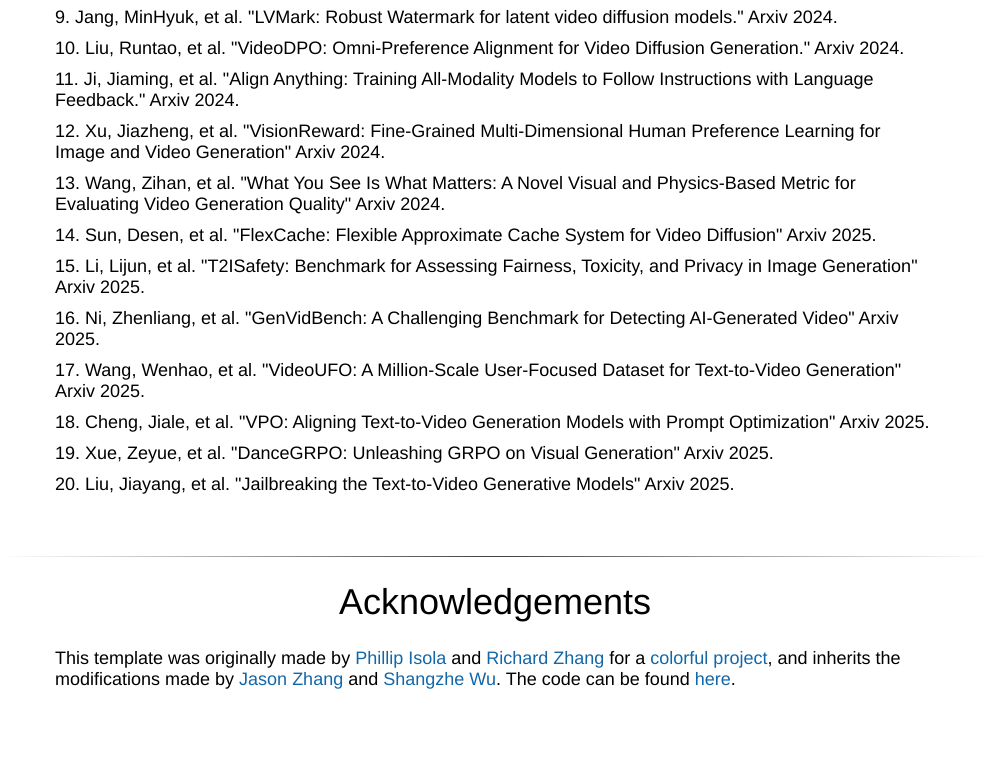
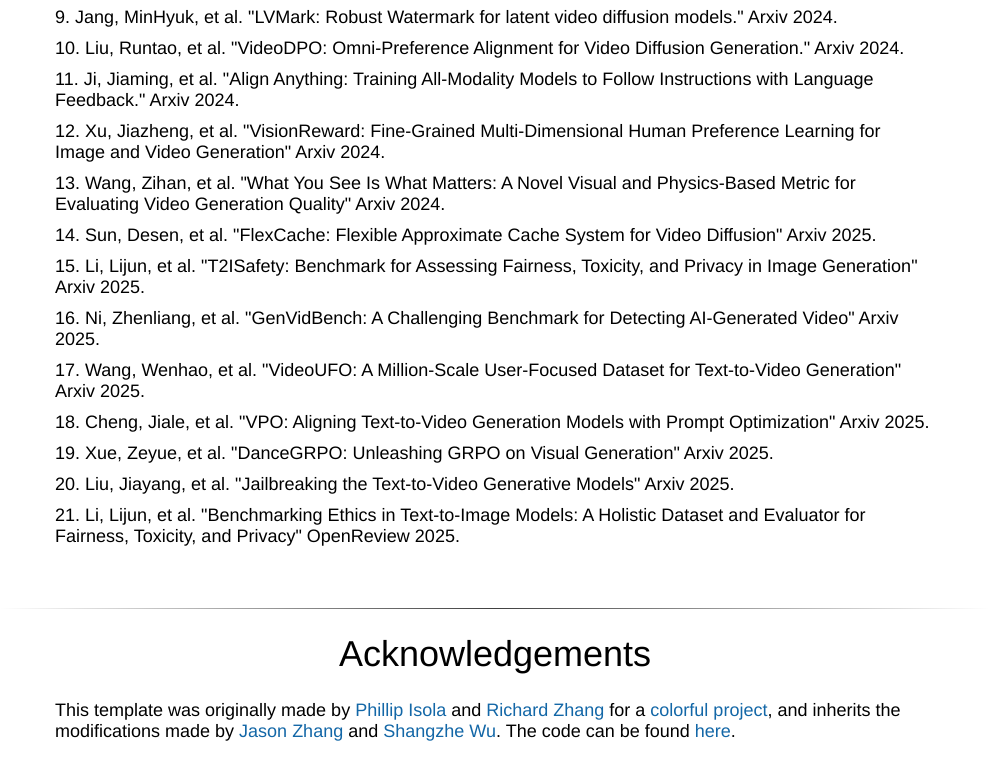
Before and after one commit to VidProM/vidprom.github.io, a plain HTML site: page index.html in a window 1280 px wide. Shown: the part 5643-6423 px from the top of the page, without its empty margins (145-1133 px from the left). Before the commit the page ends 6385 px from the top, so only its background shows below. Drawn offline with Linux system fonts and the light colour scheme; a script that the page names is missing.

Commit message:
Update index.html

```diff
--- a/index.html
+++ b/index.html
@@ -217,6 +217,10 @@
     <p style="width: 80%;">
     20. Liu, Jiayang, et al. "Jailbreaking the Text-to-Video Generative Models" Arxiv 2025.
     </p>
+    <p style="width: 80%;">
+    21. Li, Lijun, et al. "Benchmarking Ethics in Text-to-Image Models: A Holistic Dataset and Evaluator for Fairness, Toxicity, and Privacy" OpenReview 2025.
+    </p>
+
 
 
 
```
